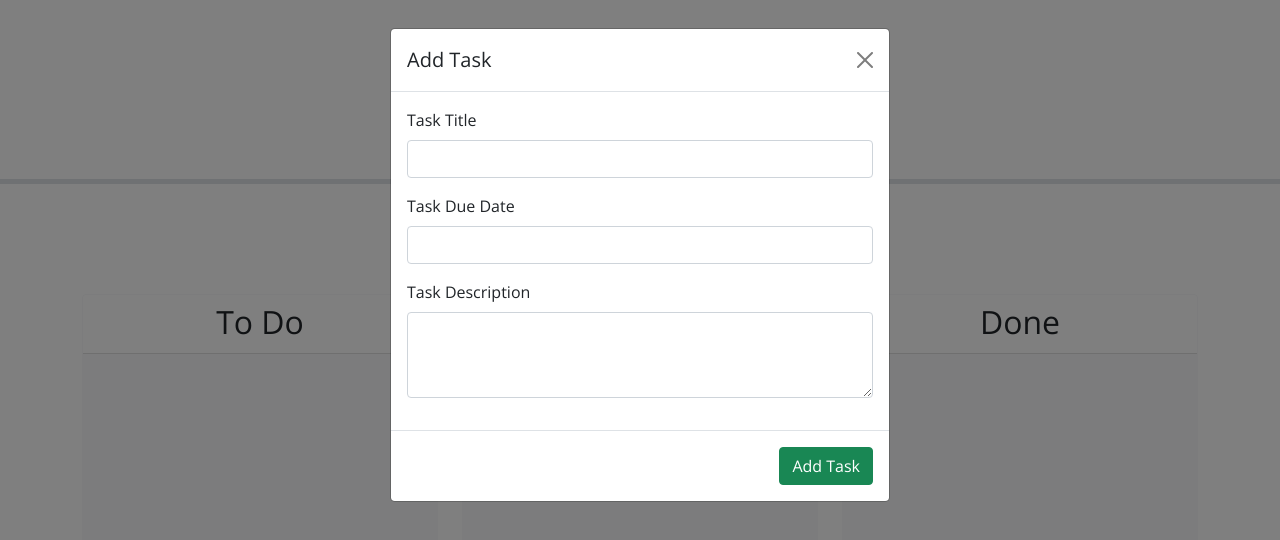
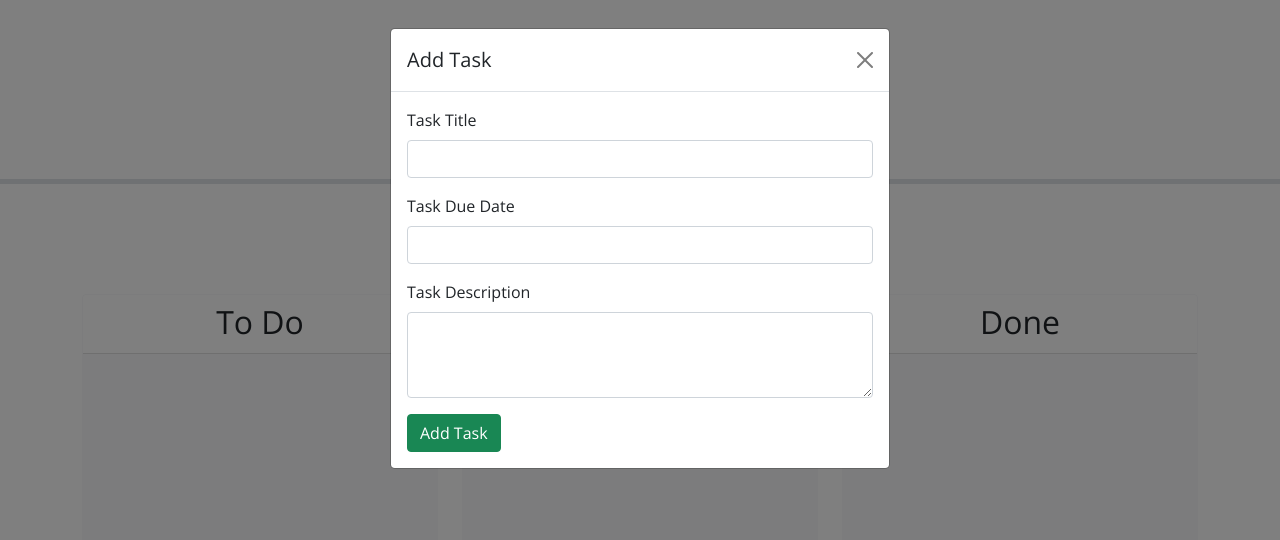
Before and after one commit to SelfMadeMilli/Task-Board, a plain HTML site: page index.html in a window 1280 px wide. Both pictures are taken after a click on the button "Add Task". Drawn offline with nearby package versions, Linux system fonts and the light colour scheme.

Commit message:
modified code

```diff
--- a/assets/js/script.js
+++ b/assets/js/script.js
@@ -34,7 +34,7 @@ function saveProjectsToStorage(task) {
     // Create a task card from the information passed in the task parameter and returned it.
     function createTaskCard(task) {
      const card = $('<div>');
-     card.addClass('card task-card draggable');"
+     card.addClass('card task-card draggable my-3');"
      card.attr('data-task-id', task.id);
      const cardHeader = $('<div>').addClass ('card-header').text (task.title);
      const cardBody = $( '<div>').addClass('card-body');
@@ -51,7 +51,7 @@ function saveProjectsToStorage(task) {
         const now = dayjs();
         const taskDueDate = dayjs(task.dueDate, 'DD/MM/YYYY');
 
-     // If the task is due today, make the card yellow. If it is overdue, make it red.
+     // Task will turn yellow if task is due today. Tasks will turn red if they're overdue
         if (now.isSame(taskDueDate, 'day')) {
             taskCard.addClass('bg-warning text-white');
           } else if (now.isAfter(taskDueDate)) {
@@ -59,7 +59,7 @@ function saveProjectsToStorage(task) {
             cardDeleteBtn.addClass('border-light');
           }
         }
-    // Gather all elements created above, append them to their correct elements.
+    // Append them to their correct elements.
     cardBody.append(cardDescription,cardDueDate, cardDeleteBtn);
     card.append(cardHeader, cardBody);
 
@@ -68,7 +68,7 @@ return taskcard;
 function printTaskData() {
     const task = readtaskFromStorage();
 
-    // Empty existing task cards out of current lanes
+    // Empty existing task cards
     const todoList = $('#todo-cards');
     todoList.empty();
 
@@ -78,7 +78,7 @@ function printTaskData() {
     const doneList = $('#done-cards');
     doneList.empty();
 
-    // Loop through the tasks,  create task cards for each status
+    //Create task cards for each status
     for (let Task of Task) {
       if (task.status === 'to-do') {
         todoList.append(createTaskCard(Task));
--- a/index.html
+++ b/index.html
@@ -4,7 +4,6 @@
     <meta charset="UTF-8" />
     <meta name="viewport" content="width=device-width, initial-scale=1.0" />
     <meta http-equiv="X-UA-Compatible" content="ie=edge" />
-    <title>Results | Task Board</title>
     <link
       rel="stylesheet"
       href="https://cdn.jsdelivr.net/npm/bootstrap@5.1.3/dist/css/bootstrap.min.css"
@@ -57,6 +56,7 @@
               ></button>
             </div>
             <div class="modal-body">
+              <form id="taskForm">
                 <div class="mb-3">
                   <label for="taskTitle" class="form-label">Task Title</label>
                   <input type="text" class="form-control" id="taskTitle" />
@@ -77,9 +77,15 @@
                     rows="3"
                   ></textarea>
                 </div>
-            </div>
-            <div class="modal-footer">
-              <button type="button" class="btn btn-success">Add Task</button>
+                <button
+                  type="submit"
+                  class="btn btn-success"
+                  data-bs-dismiss="modal"
+                  data-bs-target="#formModal"
+                >
+                  Add Task
+                </button>
+              </form>
             </div>
           </div>
         </div>
```
Lines whose indentation alone changed are shown as unchanged.
